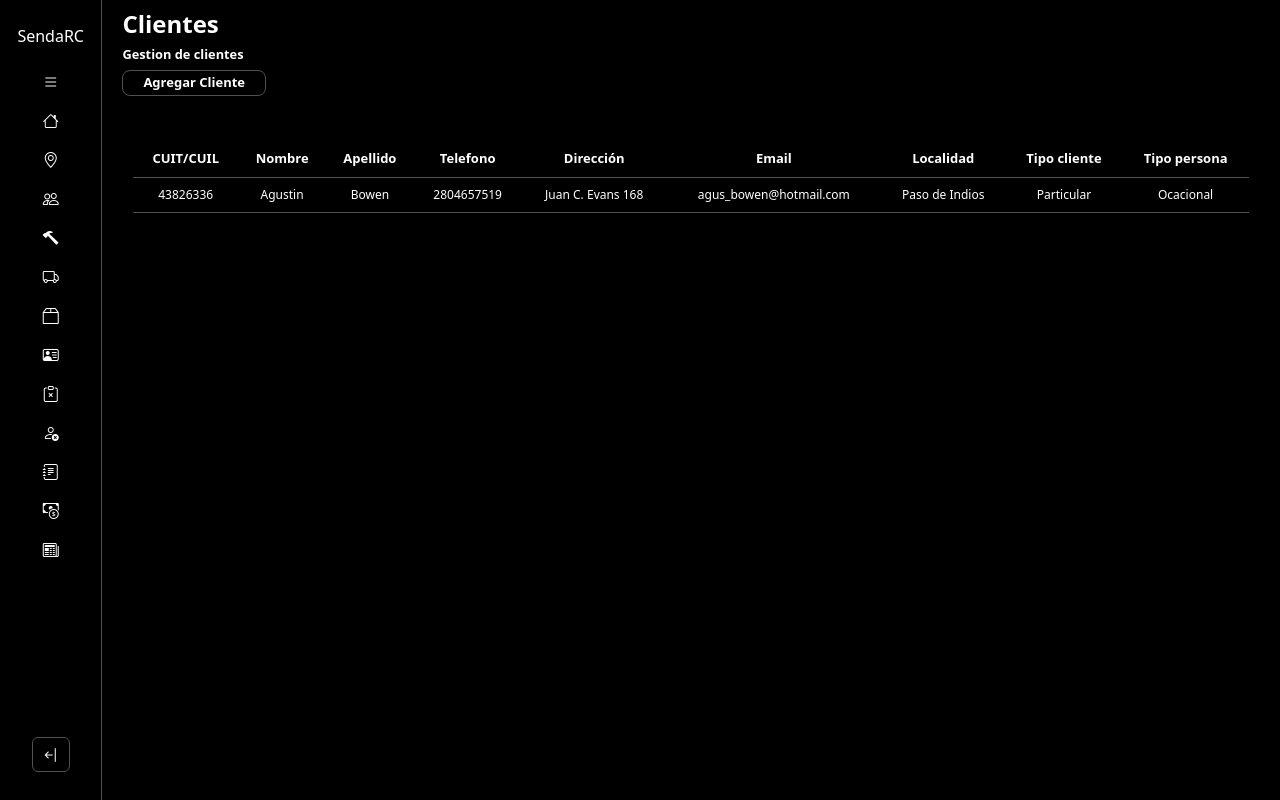
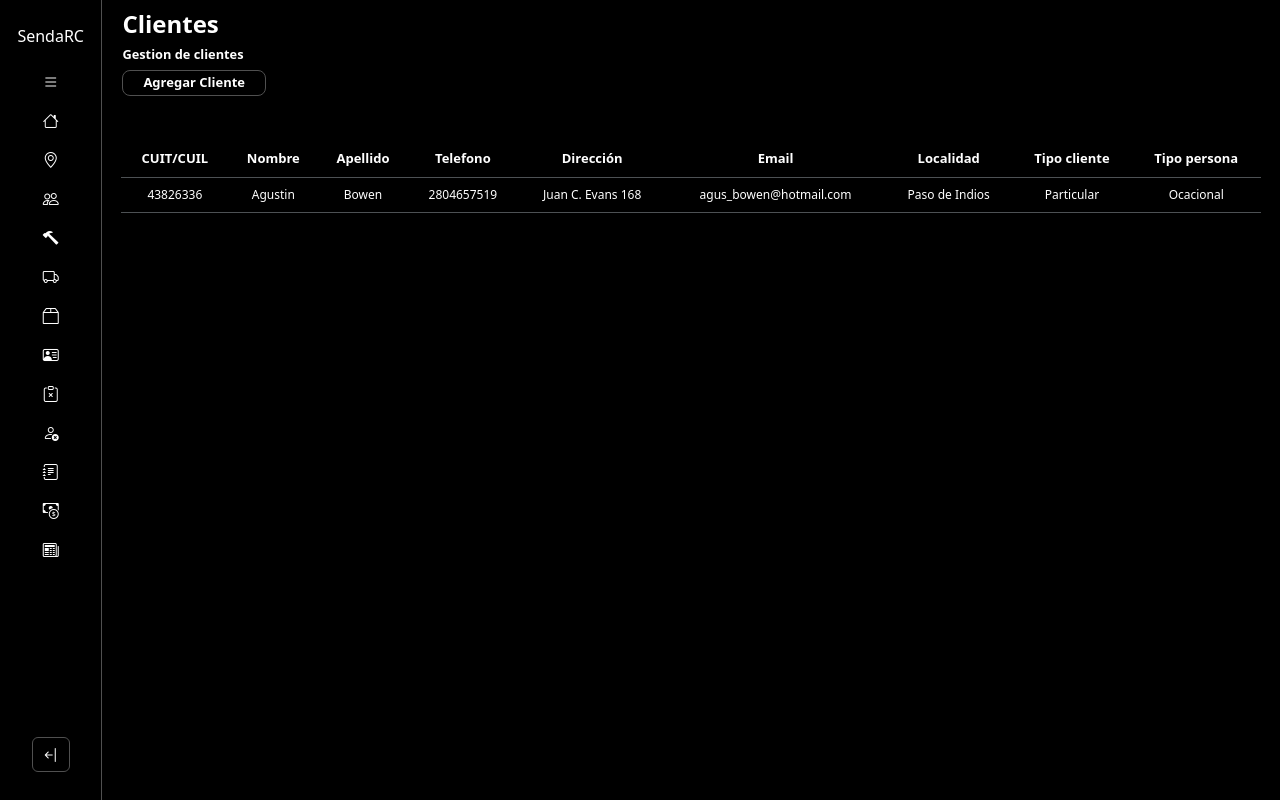
Before and after one commit to UNPSJB/SendaRC, a Django app: page /gestionClientes/ in a window 1280 px wide. Run offline with Django 4.2, Linux system fonts and the light colour scheme; data comes from the database, SQL or seed files in the repository; both versions use the stored data as it was after the commit; some libraries are stand-ins or nearby versions.

Commit message:
actualizacion template gestionClientes y baseGestion css

```diff
--- a/core/templates/cliente/gestionClientes.html
+++ b/core/templates/cliente/gestionClientes.html
@@ -9,7 +9,7 @@
     <a href="{% url 'altaCliente' %}" class="btn-agregarEntidad">Agregar Cliente</a>
 {% endblock %}
 {% block listado%}
-    <div class="container">
+    <div class="container rounded">
         <table class="table table-dark">
             <thead>
                 <tr>
--- a/static/css/baseGestion.css
+++ b/static/css/baseGestion.css
@@ -31,7 +31,10 @@
 .table>tbody>tr:nth-child(even)>th{
     background-color: #000;
 }
-
+.container{
+    margin-bottom: 20px;
+    padding-inline: 0px !important;
+}
 .table{
     text-align: center;
 }
```
Also changed, not shown: db.sqlite3.
